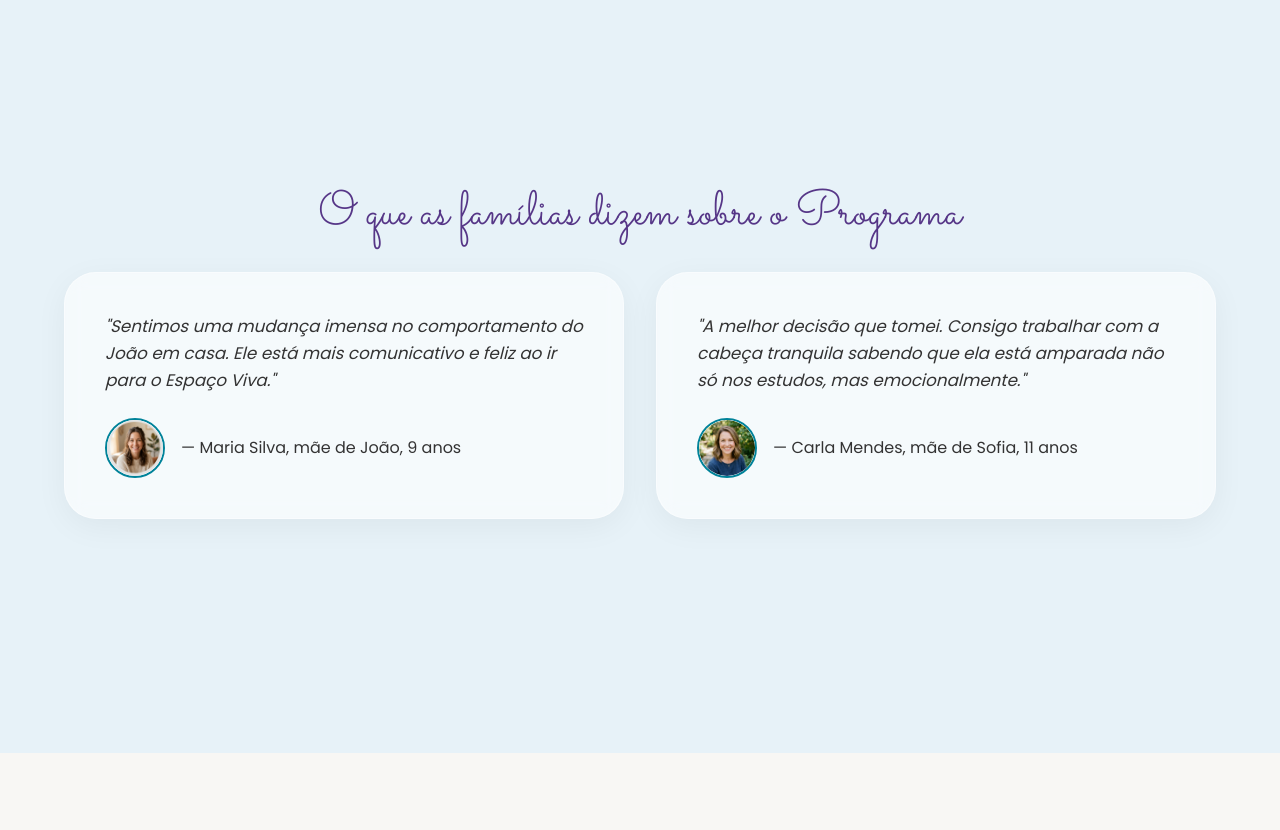
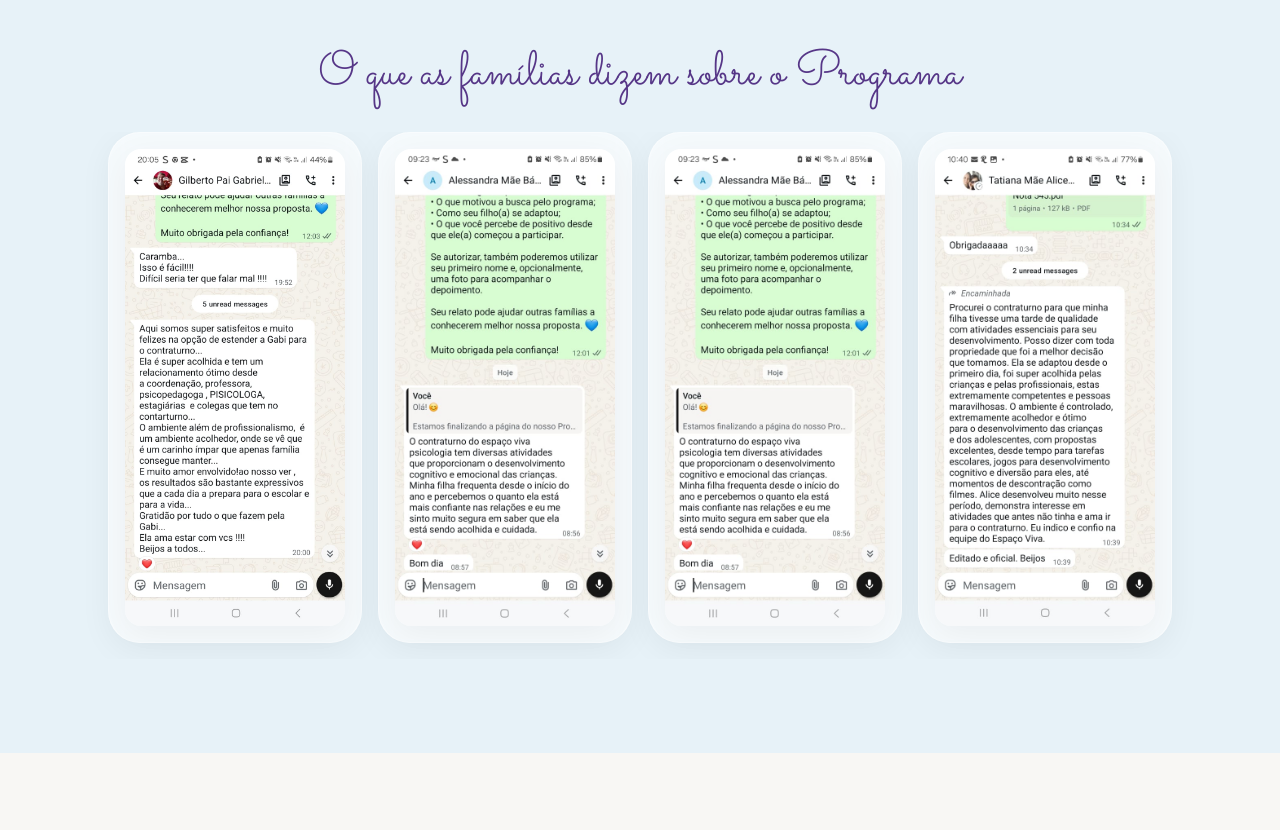
Before and after one commit to matheusprvtes/espacoviva, a website built with Vite: page index.html in a window 1280 px wide. Shown: the part 6620-7450 px from the top of the page. Built offline with nearby package versions, Linux system fonts and the light colour scheme.

Commit message:
Add files via upload

```diff
--- a/index.html
+++ b/index.html
@@ -203,7 +203,7 @@
       <div class="container two-columns align-center">
         <div class="image-content fade-in">
           <div class="image-placeholder organic-shape-3 founder-img">
-            <img src="./founder_image.png" alt="Nadja Correia - Psicóloga e Sócia Fundadora" />
+            <img src="./nadja.png" alt="Nadja Correia - Psicóloga e Sócia Fundadora" />
           </div>
         </div>
         <div class="text-content fade-in delay-1">
@@ -226,19 +226,17 @@
       <div class="container text-center">
         <h2 class="sacramento-title">O que as famílias dizem sobre o Programa</h2>
         <div class="testimonials-grid fade-in mt-4">
-          <div class="testimonial-card glass">
-            <p>"Sentimos uma mudança imensa no comportamento do João em casa. Ele está mais comunicativo e feliz ao ir para o Espaço Viva."</p>
-            <div class="author">
-              <img src="./avatar1.png" alt="Mãe" class="avatar" />
-              <span>— Maria Silva, mãe de João, 9 anos</span>
-            </div>
+          <div class="testimonial-card glass image-testimonial">
+            <img src="./WhatsApp%20Image%202026-06-09%20at%2017.51.19.jpeg" alt="Depoimento de família no WhatsApp" class="testimonial-img" />
           </div>
-          <div class="testimonial-card glass">
-            <p>"A melhor decisão que tomei. Consigo trabalhar com a cabeça tranquila sabendo que ela está amparada não só nos estudos, mas emocionalmente."</p>
-            <div class="author">
-              <img src="./avatar2.png" alt="Mãe" class="avatar" />
-              <span>— Carla Mendes, mãe de Sofia, 11 anos</span>
-            </div>
+          <div class="testimonial-card glass image-testimonial">
+            <img src="./WhatsApp%20Image%202026-06-09%20at%2017.51.20.jpeg" alt="Depoimento de família no WhatsApp" class="testimonial-img" />
+          </div>
+          <div class="testimonial-card glass image-testimonial">
+            <img src="./WhatsApp%20Image%202026-06-09%20at%2017.51.20%20(1).jpeg" alt="Depoimento de família no WhatsApp" class="testimonial-img" />
+          </div>
+          <div class="testimonial-card glass image-testimonial">
+            <img src="./WhatsApp%20Image%202026-06-09%20at%2017.51.20%20(2).jpeg" alt="Depoimento de família no WhatsApp" class="testimonial-img" />
           </div>
         </div>
       </div>
@@ -344,6 +342,6 @@
     </svg>
   </a>
 
-  <script type="module" src="./main.js"></script>
+  <script defer src="./main.js"></script>
 </body>
 </html>
--- a/style.css
+++ b/style.css
@@ -377,9 +377,13 @@ section {
 
 /* Testimonials */
 .testimonials-grid {
-  display: grid;
-  grid-template-columns: repeat(auto-fit, minmax(300px, 1fr));
-  gap: 2rem;
+  display: flex;
+  justify-content: center;
+  align-items: stretch;
+  gap: 1rem;
+  flex-wrap: nowrap;
+  overflow-x: auto;
+  padding-bottom: 1rem;
 }
 
 .testimonial-card {
@@ -404,6 +408,23 @@ section {
   border-radius: 50%;
   object-fit: cover;
   border: 2px solid var(--primary-dark);
+}
+
+/* Image Testimonials */
+.image-testimonial {
+  display: flex;
+  justify-content: center;
+  align-items: center;
+  padding: 1rem;
+}
+
+.testimonial-img {
+  width: 100%;
+  max-width: 220px;
+  height: auto;
+  border-radius: var(--radius-md);
+  box-shadow: var(--shadow-soft);
+  object-fit: contain;
 }
 
 /* FAQ Accordion */
```
Also changed, not shown: WhatsApp Image 2026-06-09 at 17.51.19.jpeg (added), WhatsApp Image 2026-06-09 at 17.51.20 (1).jpeg (added), WhatsApp Image 2026-06-09 at 17.51.20 (2).jpeg (added), WhatsApp Image 2026-06-09 at 17.51.20.jpeg (added), nadja.png (added).
